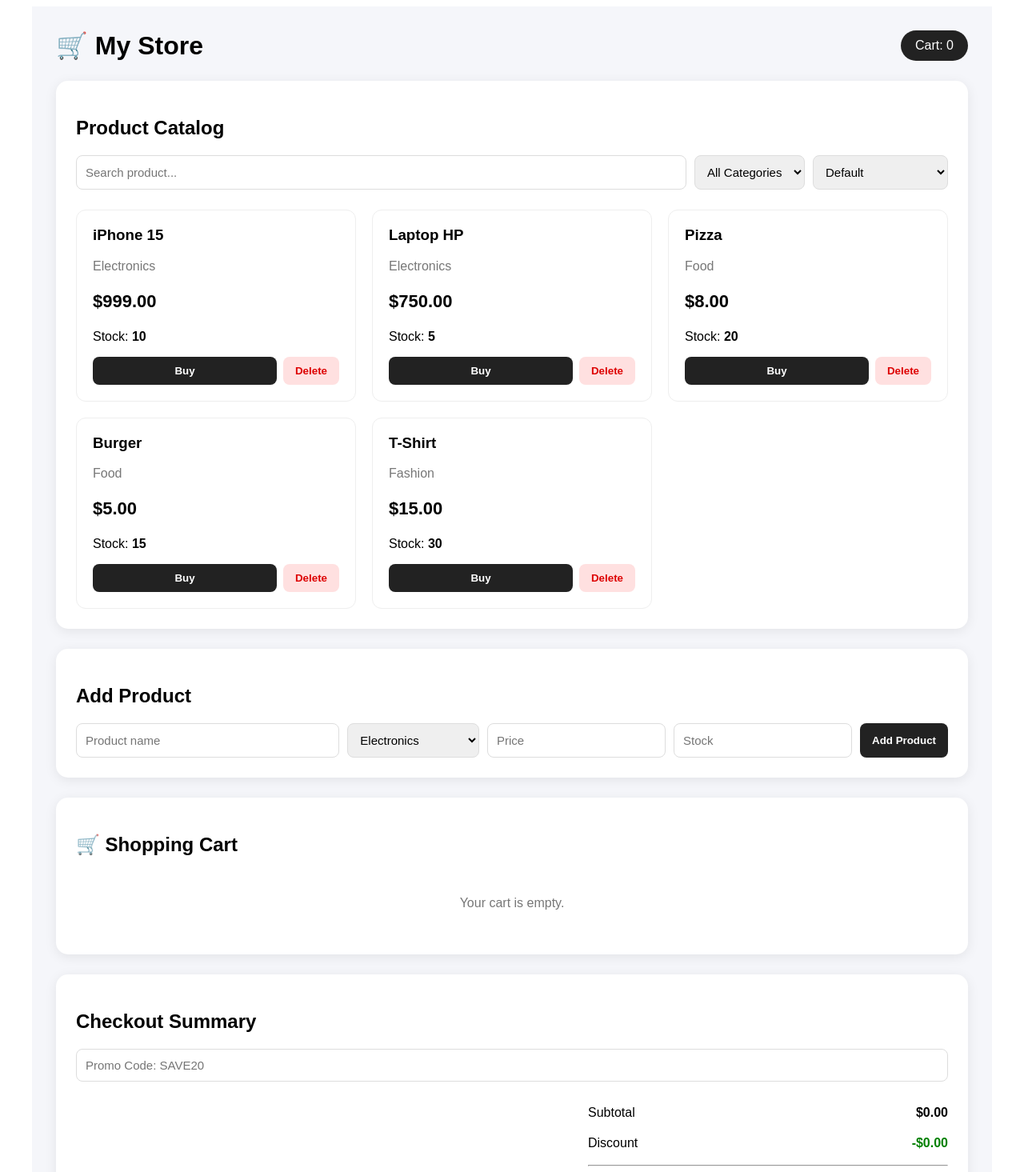
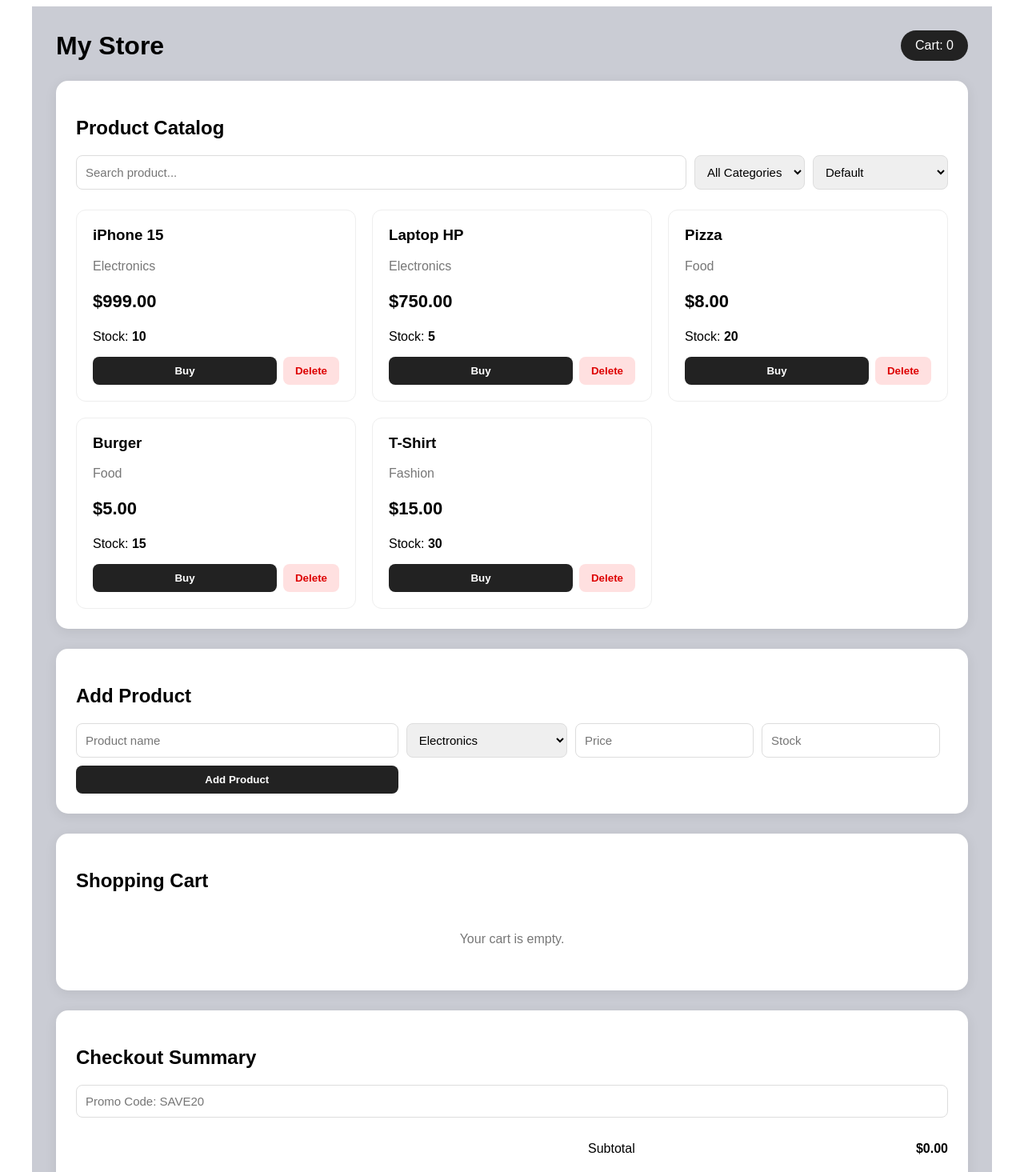
Before and after one commit to heab3/Mini-E-commer, a Vue app: page / in a window 1280 px wide. Shown: the top 1465 px of the page at 80% size. Built offline with nearby package versions, Linux system fonts and the light colour scheme; the HTML template or start-up script is replaced by a standard one.

Commit message:
add background color

```diff
--- a/src/App.vue
+++ b/src/App.vue
@@ -2462,7 +2462,7 @@ onMounted(() => {
   <div class="app">
 
     <header class="header">
-      <h1>🛒 My Store</h1>
+      <h1> My Store</h1>
 
       <div class="cart-count">
         Cart: {{ cartCount }}
@@ -2587,7 +2587,8 @@ onMounted(() => {
           min="0"
           placeholder="Stock"
         />
-
+        <br>
+        <br>
         <button type="submit">
           Add Product
         </button>
@@ -2596,7 +2597,7 @@ onMounted(() => {
 
     <!-- CART -->
     <section class="section">
-      <h2>🛒 Shopping Cart</h2>
+      <h2> Shopping Cart</h2>
 
       <div
         v-if="cart.length === 0"
@@ -2710,7 +2711,7 @@ onMounted(() => {
   margin: auto;
   padding: 30px;
   font-family: Arial, sans-serif;
-  background: #f5f6fa;
+  background: #caccd4;
   min-height: 100vh;
 }
 
@@ -2799,6 +2800,7 @@ button {
   border-radius: 8px;
   cursor: pointer;
   font-weight: bold;
+
 }
 
 button:disabled {
@@ -2927,5 +2929,6 @@ button:disabled {
     grid-template-columns: 1fr;
     gap: 10px;
   }
+
 }
 </style>
```
